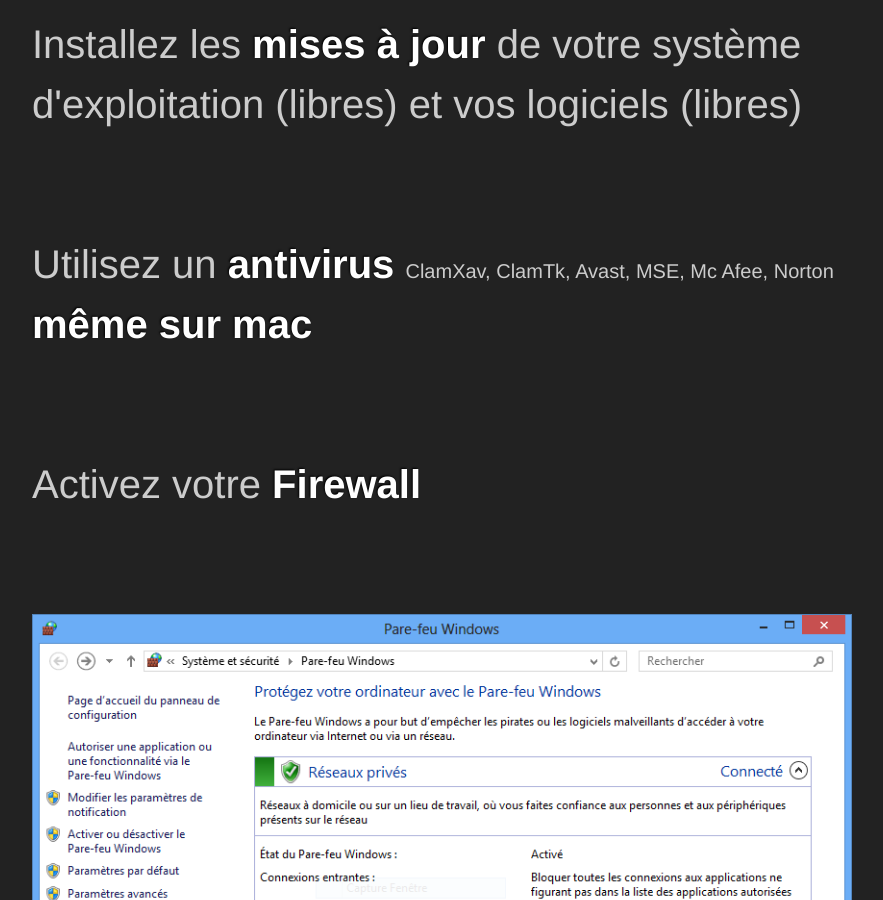
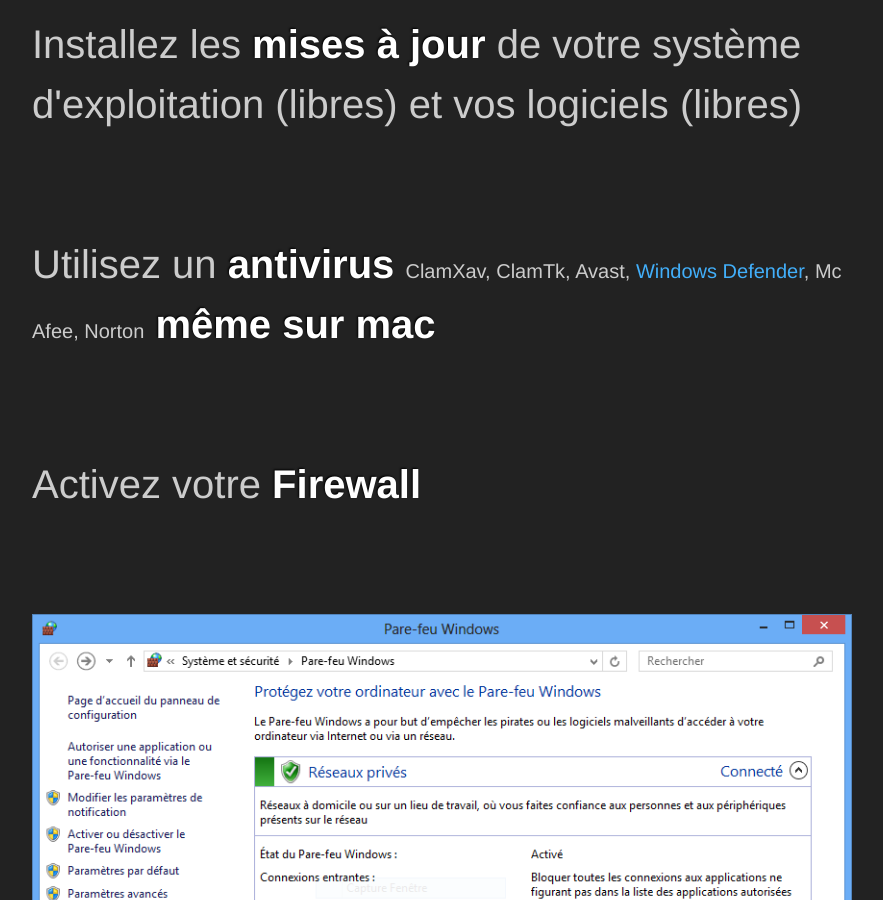
Before and after one commit to Nothing2Hide/slides, a Jekyll site: the page built from conference-secu-intro.html, in a window 1280 px wide and 900 px high, scrolled down 1834 px. Shown: the whole window, without its empty margins (198-1081 px from the left). Built offline with Jekyll 4.4.1, drawn with Linux system fonts in a browser that asks for light colours.

Commit message:
Remplacement de MSE (windows 7) par Windows Defender

```diff
--- a/atelier-bases.html
+++ b/atelier-bases.html
@@ -51,7 +51,7 @@
     <section data-background="{{page.background}}">
         <ul>
             <li>Installez les <strong>mises à jour</strong> de votre système d'exploitation et de vos logiciels <small>(libres)</small></li>
-            <li class="fragment">Utilisez un <strong>antivirus</strong> <small>(ClamXav, ClamTk, Avast, MSE, Mc Afee, Norton)</small> <strong>même sur mac</strong></li>
+            <li class="fragment">Utilisez un <strong>antivirus</strong> <small>(ClamXav, ClamTk, Avast, <a href="https://support.microsoft.com/fr-fr/windows/rester-prot%C3%A9g%C3%A9-avec-s%C3%A9curit%C3%A9-windows-2ae0363d-0ada-c064-8b56-6a39afb6a963">Windows Defender</a>, Mc Afee, Norton)</small> <strong>même sur mac</strong></li>
             <li class="fragment">Supprimez <strong>Java</strong> (50%) et <strong>Adobe pdf reader</strong> (28%)</li>
             <li class="fragment"><p>Activez votre <strong>Firewall</strong> sur <a href="http://windows.microsoft.com/fr-fr/windows7/products/features/windows-firewall">Windows</a> et sur <a href="https://support.apple.com/kb/HT1810?viewlocale-fr_FR&amp;locale-fr_FR">Mac</a></p></li>
         </ul>
--- a/conference-secu-intro.html
+++ b/conference-secu-intro.html
@@ -81,7 +81,7 @@
 </div>
 
 <div id="antivirus" class="step" data-x="2350" data-y="3625" data-z="-1000" data-rotate="90" data-scale="1">
-    <p>Utilisez un <strong>antivirus</strong> <small>ClamXav, ClamTk, Avast, MSE, Mc Afee, Norton</small> <strong>même sur mac</strong></p>
+    <p>Utilisez un <strong>antivirus</strong> <small>ClamXav, ClamTk, Avast, <a href="https://support.microsoft.com/fr-fr/windows/rester-prot%C3%A9g%C3%A9-avec-s%C3%A9curit%C3%A9-windows-2ae0363d-0ada-c064-8b56-6a39afb6a963">Windows Defender</a>, Mc Afee, Norton</small> <strong>même sur mac</strong></p>
 </div>
 
 <div id="friewall" class="step" data-x="2800" data-y="3625" data-z="-1000" data-rotate="90" data-scale="1">
--- a/en-conference-secu-intro.html
+++ b/en-conference-secu-intro.html
@@ -68,7 +68,7 @@
 	  <div id="computeron" class="step" data-x="2600" data-y="3625" data-z="-1500" data-rotate="90" data-scale="2">
 		  <ul>
 			  <li><strong>Update</strong> your (open source) OS and other (free and open source) softwares</li>
-			  <li>Use an <strong>antivirus</strong>, <small>ClamXav, ClamTk, Avast, MSE, Mc Afee , Norton</small> with updated definitions</li>
+			  <li>Use an <strong>antivirus</strong>, <small>ClamXav, ClamTk, Avast, <a href="https://support.microsoft.com/fr-fr/windows/rester-prot%C3%A9g%C3%A9-avec-s%C3%A9curit%C3%A9-windows-2ae0363d-0ada-c064-8b56-6a39afb6a963">Windows Defender</a>, Mc Afee , Norton</small> with updated definitions</li>
 			  <li>Set up and activate your <strong>Firewall</strong></li>
 			  <!-- Demo Tails -->
 		  </ul>
```
